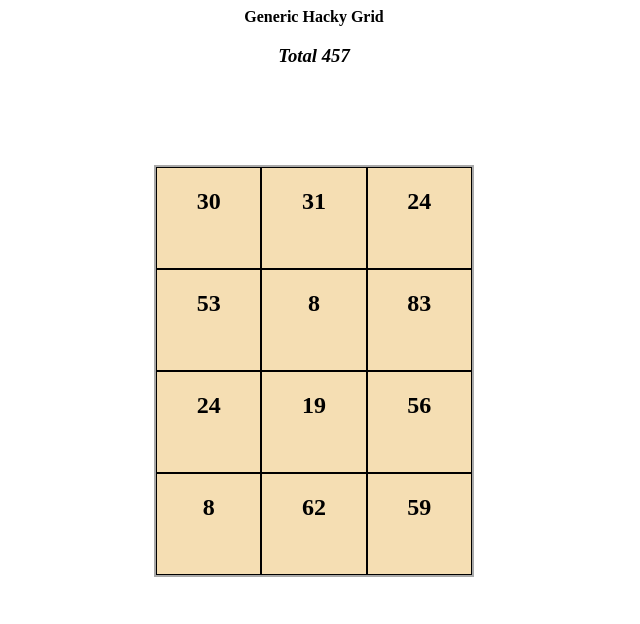
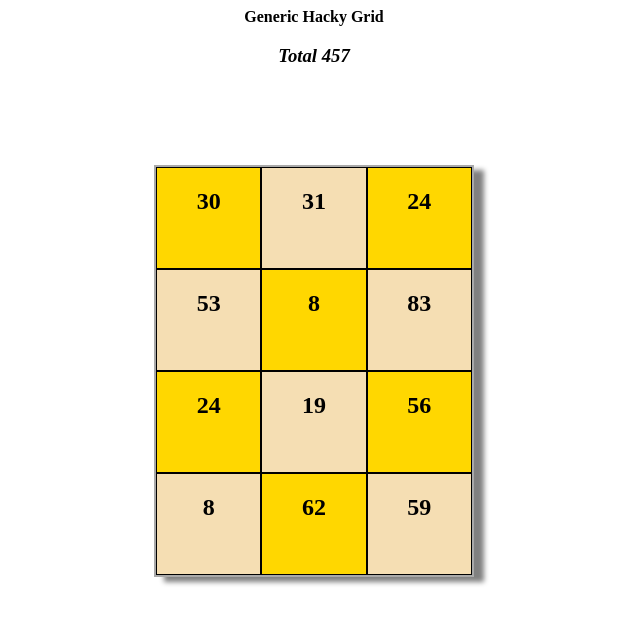
Before and after one commit to burritoOverflow/css-grid-simple, a plain HTML site: page index.html in a window 1280 px wide. Shown: the whole page, without its empty margins (326-966 px from the left). Drawn offline with Linux system fonts and the light colour scheme.

Commit message:
Fun with css

```diff
--- a/index.js
+++ b/index.js
@@ -35,6 +35,10 @@ window.addEventListener("DOMContentLoaded", () => {
 
       gridEl.innerHTML = genInnerHtml(randVal);
     });
+
+    if (idx % 2 === 0) {
+      gridEl.style.background = "gold";
+    }
   });
 
   setTotal(totalElement, total);
--- a/main.css
+++ b/main.css
@@ -13,6 +13,7 @@
 }
 
 #grid-wrapper {
+  box-shadow: 10px 5px 5px gray;
   margin-top: 5em;
   width: 25%;
   border: 2px solid darkgray;
@@ -26,7 +27,7 @@
   border: 1px solid black;
   height: 100px;
   background: wheat;
-  transition: 333ms background-color;
+  transition: 333ms all;
 }
 
 #grid-wrapper > div > h2 {
@@ -36,5 +37,7 @@
 }
 
 #grid-wrapper > div:hover {
-  background: gray;
+  translate: 15% -12%;
+  background: gray !important;
+  color: gold;
 }
```
